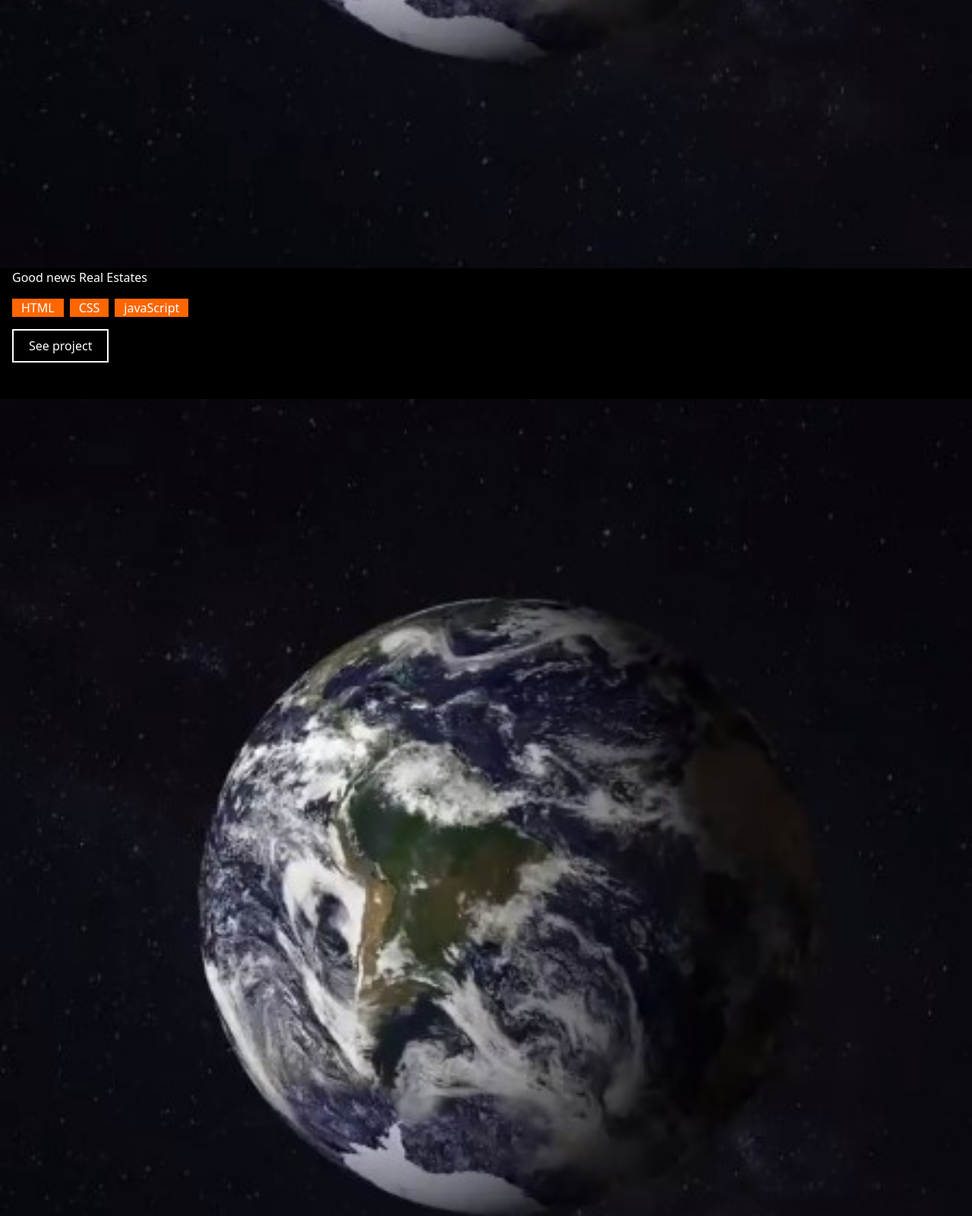
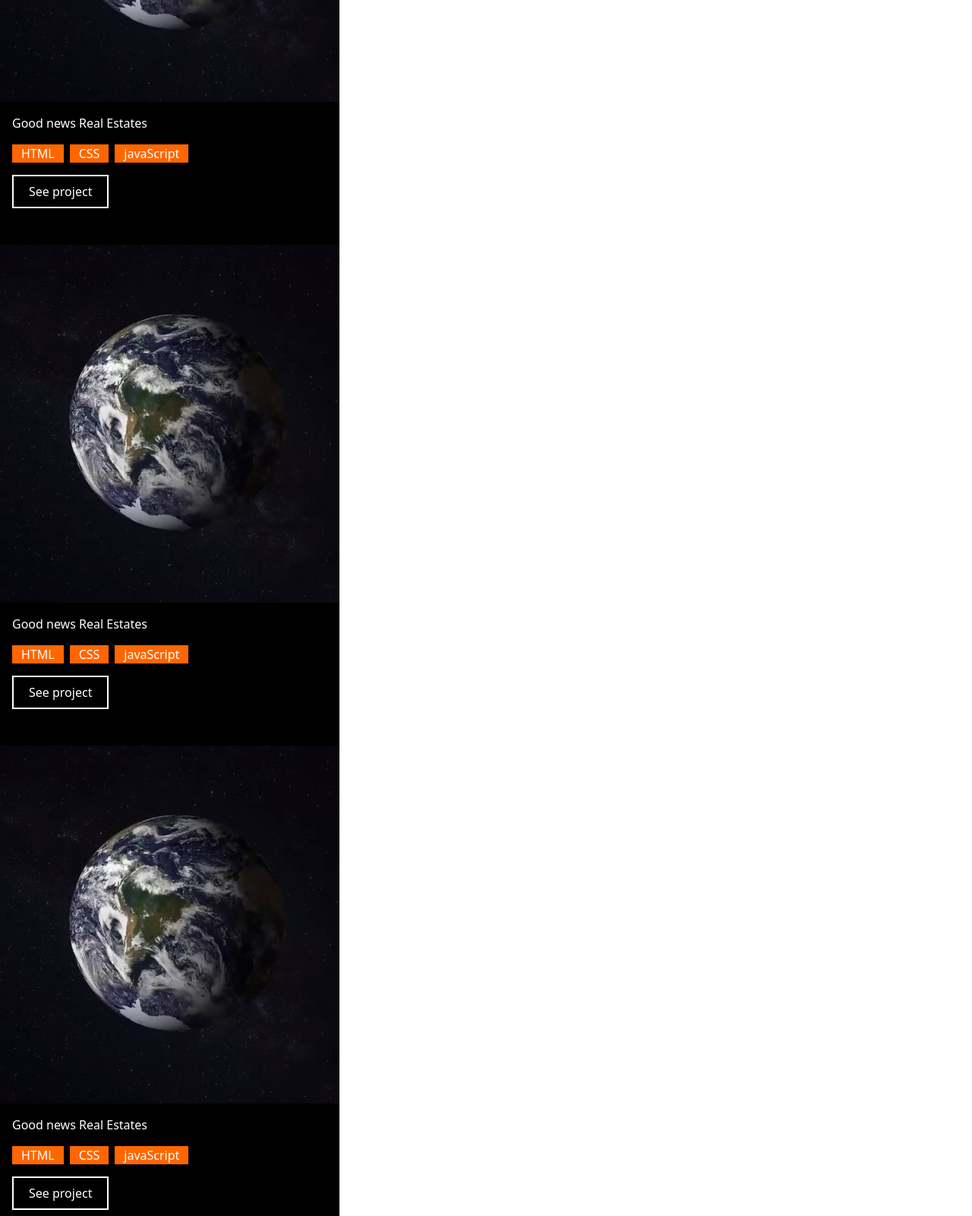
Before and after one commit to Katoemma/portfolio, a website: page index.html in a window 1280 px wide. Shown: the part 1960-3560 px from the top of the page at 76% size. Drawn offline with nearby package versions, Linux system fonts and the light colour scheme.

Commit message:
modified the padding for card text

```diff
--- a/index.html
+++ b/index.html
@@ -84,13 +84,13 @@
         </div>
 
         <!--project card container-->
-        <div class="flex flex-col justify-between ">
+        <div class="flex flex-col justify-between md:grid ">
             <!--card 1-->
             <div class="flex flex-col justify-between">
                 <img src="img/background/smallBG.jpg" alt="project image" class="w-full">
 
                 <!--card text-->
-                <div class="flex flex-col px-4 pb-12 gap-4 text-white bg-black">
+                <div class="flex flex-col px-4 pb-12 py-4 gap-4 text-white bg-black">
                     <h1>Good news Real Estates </h1>
 
                     <!--language buttons container-->
@@ -110,7 +110,7 @@
                 <img src="img/background/smallBG.jpg" alt="project image" class="w-full">
 
                 <!--card text-->
-                <div class="flex flex-col px-4 pb-12 gap-4 text-white bg-black">
+                <div class="flex flex-col px-4 pb-12 py-4 gap-4 text-white bg-black">
                     <h1>Good news Real Estates </h1>
 
                     <!--language buttons container-->
@@ -130,7 +130,7 @@
                 <img src="img/background/smallBG.jpg" alt="project image" class="w-full">
 
                 <!--card text-->
-                <div class="flex flex-col px-4 pb-12 gap-4 text-white bg-black">
+                <div class="flex flex-col px-4 pb-12 py-4 gap-4 text-white bg-black">
                     <h1>Good news Real Estates </h1>
 
                     <!--language buttons container-->
@@ -150,7 +150,7 @@
                 <img src="img/background/smallBG.jpg" alt="project image" class="w-full">
 
                 <!--card text-->
-                <div class="flex flex-col px-4 pb-12 gap-4 text-white bg-black">
+                <div class="flex flex-col px-4 pb-12 py-4 gap-4 text-white bg-black">
                     <h1>Good news Real Estates </h1>
 
                     <!--language buttons container-->
@@ -170,7 +170,7 @@
                 <img src="img/background/smallBG.jpg" alt="project image" class="w-full">
 
                 <!--card text-->
-                <div class="flex flex-col px-4 pb-12 gap-4 text-white bg-black">
+                <div class="flex flex-col px-4 pb-12 py-4 gap-4 text-white bg-black">
                     <h1>Good news Real Estates </h1>
 
                     <!--language buttons container-->
@@ -190,7 +190,7 @@
                 <img src="img/background/smallBG.jpg" alt="project image" class="w-full">
 
                 <!--card text-->
-                <div class="flex flex-col px-4 pb-12 gap-4 text-white bg-black">
+                <div class="flex flex-col px-4 pb-12 py-4 gap-4 text-white bg-black">
                     <h1>Good news Real Estates </h1>
 
                     <!--language buttons container-->
```
Also changed, not shown: css/styles.css.
